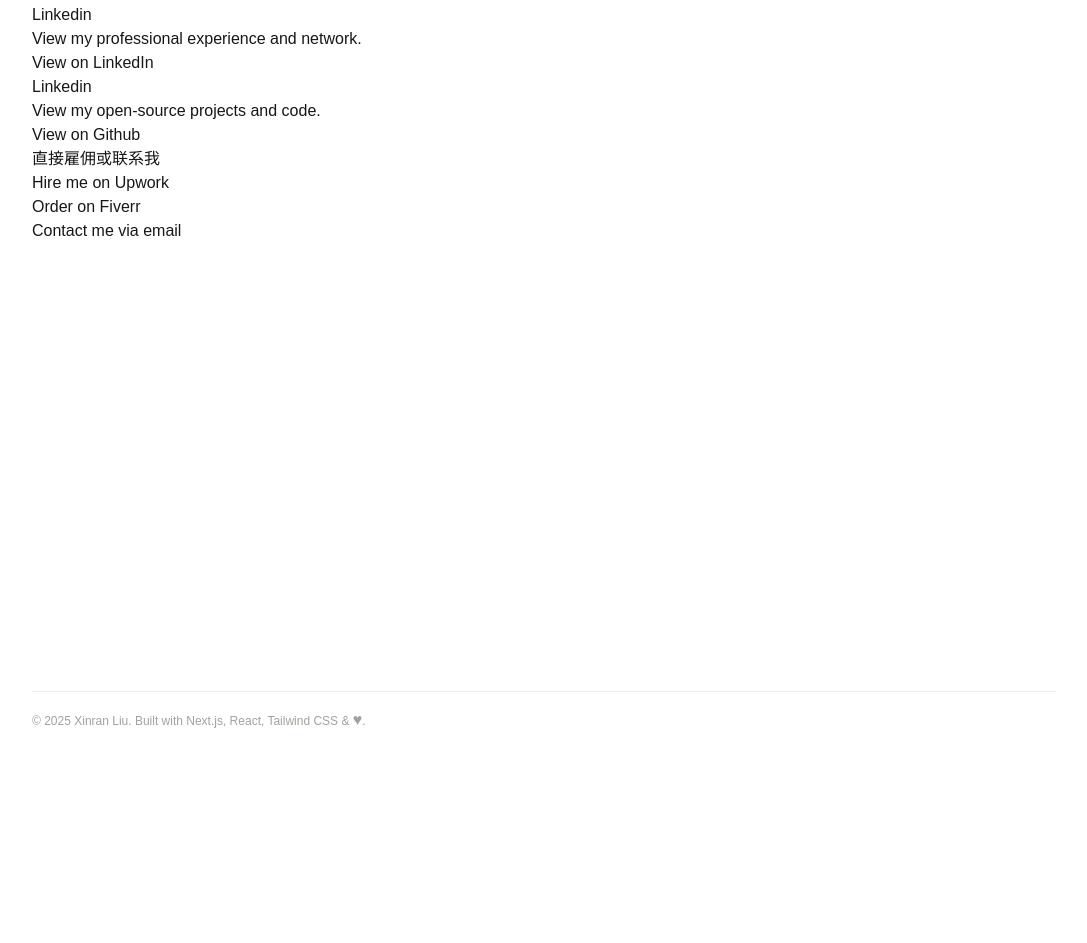
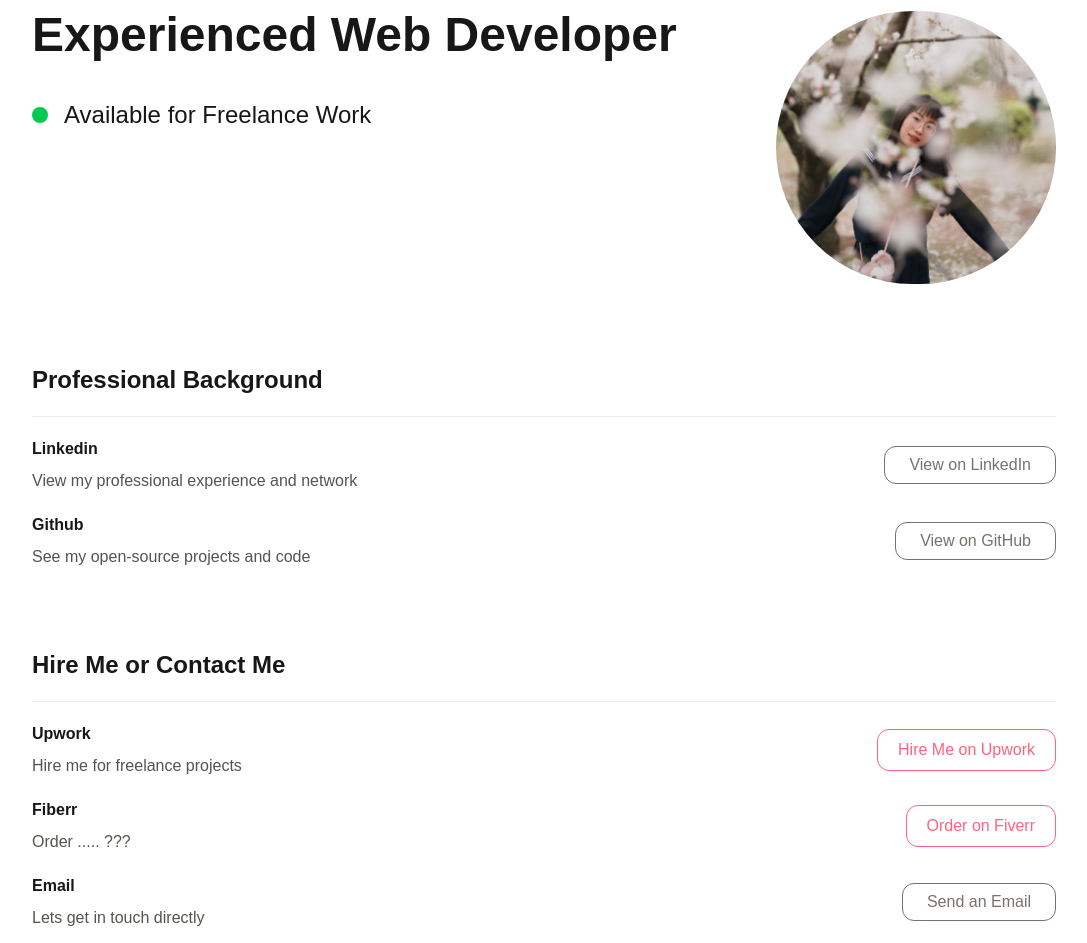
Before and after one commit to linx4200/xinran.liu, a Next.js app: page /contact in a window 1280 px wide. Shown: the part 129-1072 px from the top of the page, without its empty margins (96-1183 px from the left). Before the commit the page ends 877 px from the top, so only its background shows below. Built offline with nearby package versions, Linux system fonts and the light colour scheme.

Commit message:
feat: contact page styling is basically done

```diff
--- a/src/app/contact/page.tsx
+++ b/src/app/contact/page.tsx
@@ -1,3 +1,6 @@
+import Image from 'next/image';
+import profile from './profile-image.jpg'
+
 export default function Page({
   params,
   searchParams,
@@ -5,35 +8,64 @@ export default function Page({
   params: Promise<{ slug: string }>
   searchParams: Promise<{ [key: string]: string | string[] | undefined }>
 }) {
-  return <>
-    <h1>Let&#39; Work Together.</h1>
-    <p>I&#39;m open for freelance projects and collaborations.</p>
+  return (
+    <>
+      <section className="flex justify-between mt-20">
+        <div>
+          <h1 className="text-5xl font-bold mb-4">Experienced Web Developer</h1>
           {/* todo: status (free / busy) 状态显示 */}
-    <h2>了解我的专业背景</h2>
-    <section>
-      <div>
-        Linkedin
-        <p>View my professional experience and network.</p>
-        <a>View on LinkedIn</a>
+          <p className="text-2xl mt-10">
+            <span className='size-4 inline-block bg-green-500 rounded-xl mr-4'>{/* status indicator */}</span>
+            Available for Freelance Work
+          </p>
         </div>
         <div>
-        Linkedin
-        <p>View my open-source projects and code.</p>
-        <a>View on Github</a>
+          <Image className='rounded-[140px]' src={profile} alt="todo: a11y" width={280} height={280} />
         </div>
       </section>
 
-    <h2>直接雇佣或联系我</h2>
-    <section>
+      <section className="mt-20">
+        <h2 className="text-2xl pb-5 border-b border-zinc-200/70 font-bold">Professional Background</h2>
+        <div className="flex justify-between mt-5 items-center">
           <div>
-        <a>Hire me on Upwork</a>
+            <h3 className="font-bold mb-2">Linkedin</h3>
+            <p className="text-stone-600">View my professional experience and network</p>
           </div>
+          <a className="border rounded-xl py-1.5 px-6 border-stone-500 text-stone-500">View on LinkedIn</a>
+        </div>
+        <div className="flex justify-between mt-5 items-center">
           <div>
-        <a>Order on Fiverr</a>
+            <h3 className="font-bold mb-2">Github</h3>
+            <p className="text-stone-600">See my open-source projects and code</p>
           </div>
+          <a className="border rounded-xl py-1.5 px-6 border-stone-500 text-stone-500">View on GitHub</a>
+        </div>
+      </section>
+
+      <section className="mt-20">
+        <h2 className="text-2xl pb-5 border-b border-zinc-200/70 font-bold">Hire Me or Contact Me</h2>
+        <div className="flex justify-between mt-5 items-center">
           <div>
-        <a>Contact me via email</a>
+            <h3 className="font-bold mb-2">Upwork</h3>
+            <p className="text-stone-600">Hire me for freelance projects</p>
+          </div>
+          <a className="border rounded-xl py-2 px-5 border-primary text-primary">Hire Me on Upwork</a>
+        </div>
+        <div className="flex justify-between mt-5 items-center">
+          <div>
+            <h3 className="font-bold mb-2">Fiberr</h3>
+            <p className="text-stone-600">Order ..... ???</p>
+          </div>
+          <a className="border rounded-xl py-2 px-5 border-primary text-primary">Order on Fiverr</a>
+        </div>
+        <div className="flex justify-between mt-5 items-center">
+          <div>
+            <h3 className="font-bold mb-2">Email</h3>
+            <p className="text-stone-600">Lets get in touch directly</p>
+          </div>
+          <a className="border rounded-xl py-1.5 px-6 border-stone-500 text-stone-500">Send an Email</a>
         </div>
       </section>
     </>
+  );
 }
--- a/src/app/layout.tsx
+++ b/src/app/layout.tsx
@@ -27,6 +27,7 @@ export default function RootLayout({
 }>) {
   return (
     <html lang="en">
+      {/* 试试看: bg-[#F8F7F5] */}
       <body
         className={`${geistSans.variable} ${geistMono.variable} antialiased w-5xl mx-auto`}
       >
```
Also changed, not shown: specs/contact page.png (added), src/app/contact/profile-image.jpg (added). Lines whose indentation alone changed are shown as unchanged.
